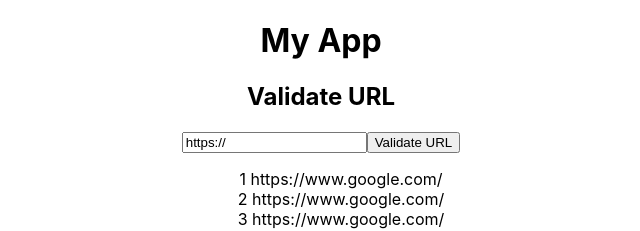
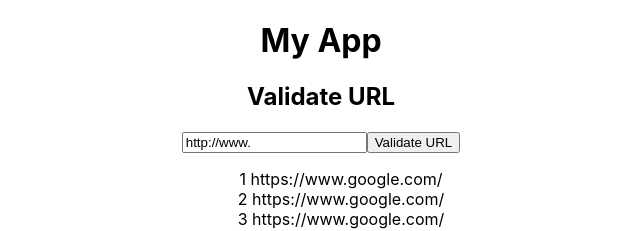
Before and after one commit to maxcramer/phantom, a React (Create React App) app: page / in a window 1280 px wide. Shown: the top 231 px of the page, without its empty margins (319-959 px from the left). Built offline with nearby package versions, Linux system fonts and the light colour scheme.

Commit message:
new url being added on click if validated, to add styling next

```diff
--- a/src/App.js
+++ b/src/App.js
@@ -7,7 +7,13 @@ import UrlInput from "./components/UrlInput/UrlInput";
 
 import "./App.css";
 
-const data = [
+// const data = ;
+
+function App() {
+  const [currentPage, setCurrentPage] = useState(1);
+  const [urlPerPage] = useState(20);
+
+  const [data, setData] = useState([
     {
       id: 1,
       url: "https://www.google.com/",
@@ -108,13 +114,9 @@ const data = [
       id: 25,
       url: "https://www.google.com/",
     },
-];
+  ]);
 
-function App() {
-  const [currentPage, setCurrentPage] = useState(1);
-  const [urlPerPage] = useState(20);
-
-  console.log(data);
+  // console.log(data);
 
   const indexOfLastUrl = currentPage * urlPerPage;
   const indexOfFirstUrl = indexOfLastUrl - urlPerPage;
@@ -124,8 +126,8 @@ function App() {
   return (
     <div className="App">
       <h1>My App</h1>
-      <UrlInput />
-      <Url data={currentUrl} />
+      <UrlInput setData={setData} />
+      <Url setData={currentUrl} />
       <Pagination
         urlPerPage={urlPerPage}
         totalUrls={data.length}
--- a/src/components/Url/Url.js
+++ b/src/components/Url/Url.js
@@ -2,11 +2,11 @@ import React from "react";
 
 import "./Url.css";
 
-const Url = ({ data }) => {
-  console.log("URL", data);
+const Url = ({ setData }) => {
+  console.log("URL", setData);
   return (
     <ul>
-      {data.map((data) => (
+      {setData.map((data) => (
         <li key={data.id}>
           {data.id} {data.url}
         </li>
--- a/src/components/UrlInput/UrlInput.js
+++ b/src/components/UrlInput/UrlInput.js
@@ -1,17 +1,23 @@
-import React from "react";
+import React, { useState } from "react";
 import { useForm } from "react-hook-form";
 
 import "./UrlInput.css";
 
-const UrlInput = () => {
+const UrlInput = (props) => {
   const {
     register,
     handleSubmit,
     watch,
     formState: { errors },
-  } = useForm({ mode: "onTouched", defaultValues: { url: "https://" } });
+  } = useForm({ mode: "onTouched", defaultValues: { url: "http://www." } });
 
-  const onSubmit = (data) => console.log(data);
+  const [newUrl, setNewUrl] = useState();
+
+  function onSubmit(data, e) {
+    console.log(data);
+    e.preventDefault();
+    props.setData((prev) => prev.concat({ id: Date.now(), url: data.url }));
+  }
 
   return (
     <React.Fragment>
@@ -19,6 +25,7 @@ const UrlInput = () => {
         <form onSubmit={handleSubmit(onSubmit)}>
           <h2>Validate URL</h2>
           <input
+            onChange={(e) => setNewUrl(e.target.value)}
             type="url"
             {...register("url", {
               required: { value: true, message: "URL is Required" },
```
Lines whose indentation alone changed are shown as unchanged.
